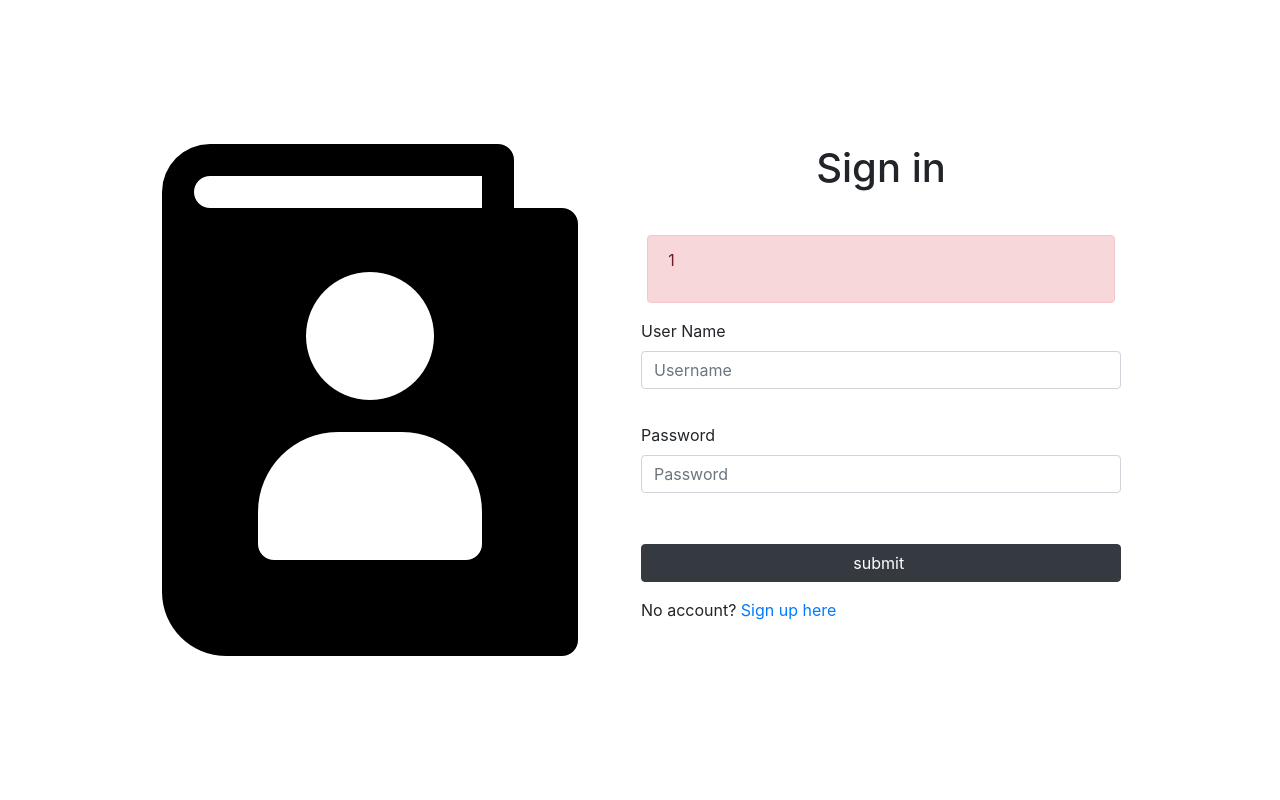
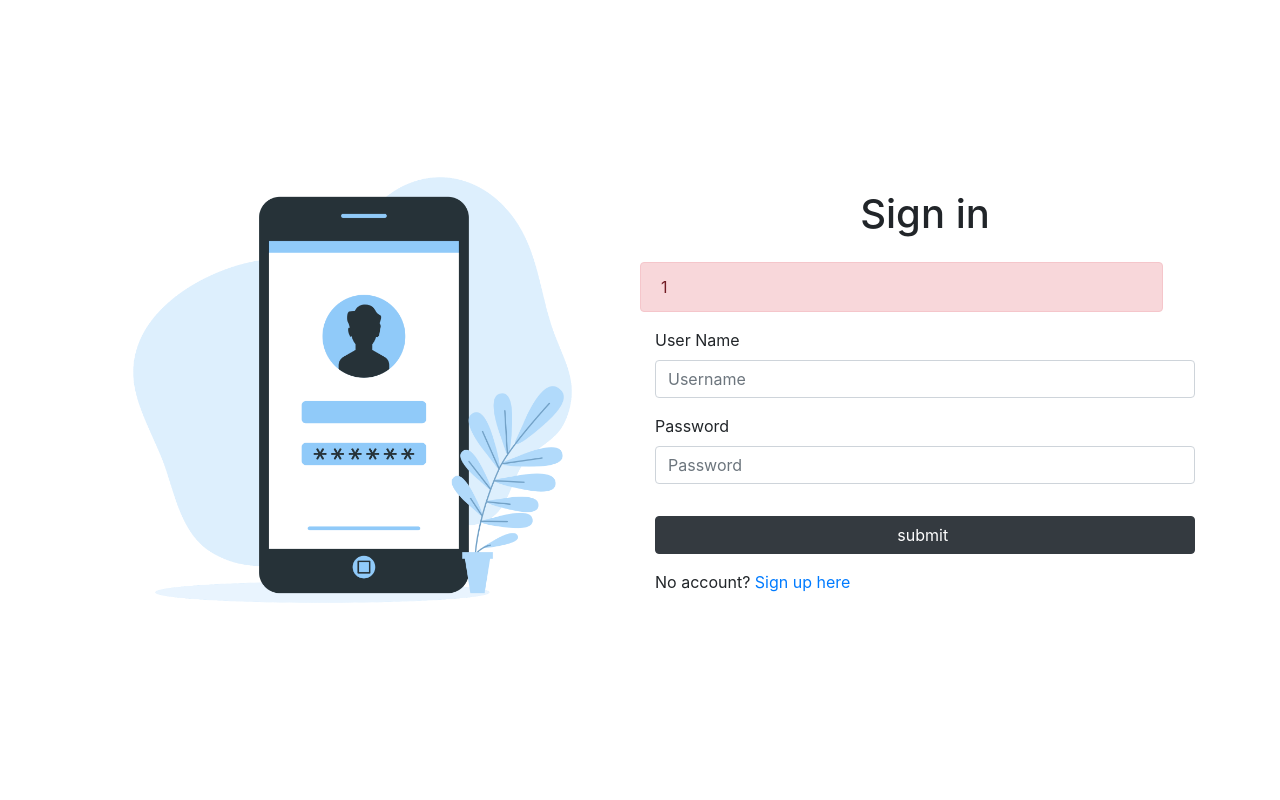
Before and after one commit to KhadijaMakkaoui/Application_gestionContacts, a PHP site: page /connexion.php?error_msg=1 in a window 1280 px wide. Shown: the part 77-877 px from the top of the page. Run offline with PHP 8.4, Linux system fonts and the light colour scheme.

Commit message:
Ajouter des illustrations

```diff
--- a/connexion.php
+++ b/connexion.php
@@ -29,10 +29,15 @@ if(isset($_GET['error_msg'])){
 <?php
     include "includes/header.php";
     ?>
-<div class="container">
-        <div class=" container vh-100 row justify-content-center align-content-center ">
-        <img src="contact-book.png" classe="img-responsive" >
-            <form method="POST" class="row col-10 col-lg-6 justify-content-center">
+<div class="container h-100">
+    <div class="row d-flex justify-content-md-center align-items-center vh-100">
+           <div class="col-12 col-lg-6">
+            <img src="login-pic.png" class="img-fluid" >
+
+            </div>
+            <div class="col-12 col-lg-6">
+
+            <form method="POST" class="row ">
                 <h1 class="col-12 text-center mb-4 ">Sign in</h1>
                 <div class="alert alert-danger col-11 <?php echo $visibility ?>" role="alert">
                  <?php echo $_GET['error_msg'] ?>
@@ -59,6 +64,8 @@ if(isset($_GET['error_msg'])){
             </form>
         </div>
     </div>
+</div>
+
     <script src="script.js"></script>
 </body>
 
```
Also changed, not shown: index.php (+11 -2 lines), inscription.php (+10 -3 lines).
